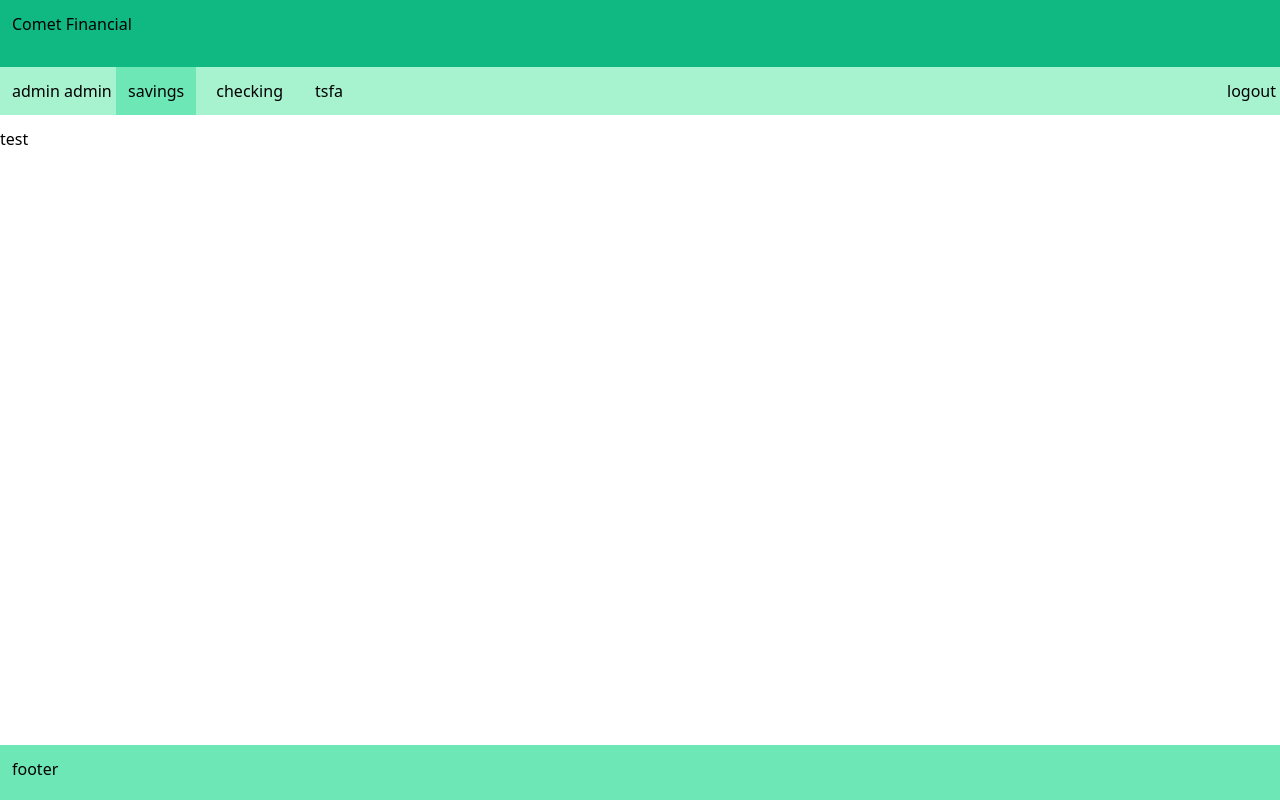
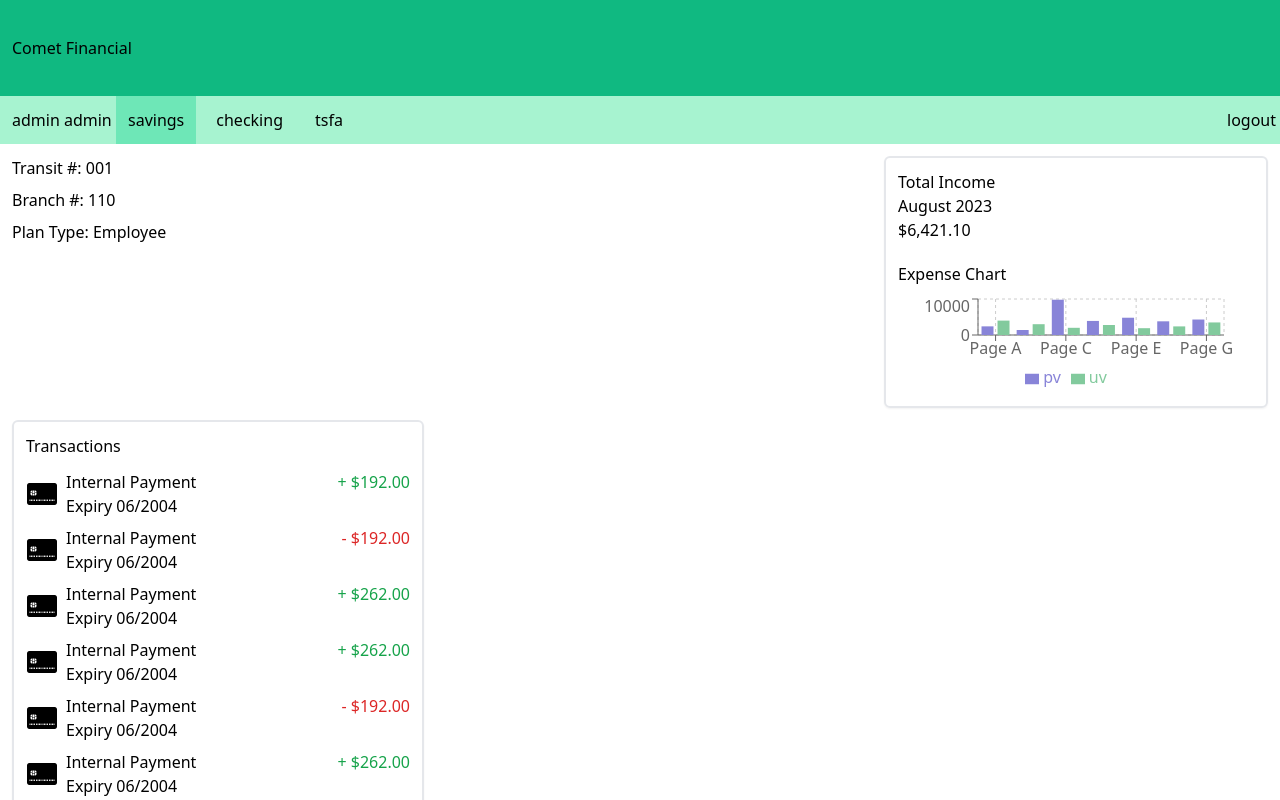
Before and after one commit to jrdnthedev/comet_financial, a Next.js app in the folder comet_frontend/: page /pages/savings in a window 1280 px wide. Before the commit this address had no page. Shown: the top 800 px of the page. Built offline with nearby package versions, Linux system fonts and the light colour scheme.

Commit message:
refactor: removed margins from transaction and account components, updated new page styles with

```diff
--- a/comet_frontend/app/components/accounts/accounts.tsx
+++ b/comet_frontend/app/components/accounts/accounts.tsx
@@ -17,7 +17,7 @@ export default function Account() {
     <>
       {accounts.map((account: Account, index: number) => (
         <div
-          className="rounded-md shadow-sm mx-2 sm:mx-0 inline-block sm:w-96 p-3 border-2 flex-1"
+          className="rounded-md shadow-sm inline-block sm:w-96 p-3 border-2 flex-1"
           key={index}
         >
           <h2>
--- a/comet_frontend/app/components/total_income/total_income.tsx
+++ b/comet_frontend/app/components/total_income/total_income.tsx
@@ -2,7 +2,7 @@ import Chart from "../chart/chart";
 
 export default function TotalIncome() {
   return (
-    <div className="rounded-md shadow-sm mx-2 sm:mx-0 inline-block sm:w-96 p-3 border-2">
+    <div className="rounded-md shadow-sm inline-block sm:w-96 p-3 border-2">
       <div>
         <h3>Total Income</h3>
         <p>August 2023</p>
--- a/comet_frontend/app/components/transactions/transactions.tsx
+++ b/comet_frontend/app/components/transactions/transactions.tsx
@@ -2,7 +2,7 @@ import Image from "next/image";
 
 export default function Transactions() {
   return (
-    <div className="rounded-md shadow-sm mx-2 sm:mx-0 inline-block p-3 border-2 flex flex-col relative">
+    <div className="rounded-md shadow-sm inline-block p-3 border-2 flex flex-col relative">
       <div className="mb-3">
         <h3>Transactions</h3>
       </div>
--- a/comet_frontend/app/layout.tsx
+++ b/comet_frontend/app/layout.tsx
@@ -19,7 +19,7 @@ export default function RootLayout({
     <html lang="en" className="h-full">
       <body className={[`$`, " min-h-full grid"].join("")}>
         <div className="grid min-h-full grid-rows-12 grid-cols-12">
-          <header className="bg-emerald-500 p-3 col-span-full">
+          <header className="bg-emerald-500 p-3 col-span-full grid items-center">
             Comet Financial
           </header>
           <StoreProvider>
--- a/comet_frontend/app/pages/checking/page.tsx
+++ b/comet_frontend/app/pages/checking/page.tsx
@@ -1,5 +1,8 @@
 "use client";
 import AccountNavbar from "@/app/components/account_info_navbar/account_info_navbar";
+import LoadingSpinner from "@/app/components/loading_spinner/loading_spinner";
+import TotalIncome from "@/app/components/total_income/total_income";
+import Transactions from "@/app/components/transactions/transactions";
 import { useAppSelector } from "@/app/lib/hooks";
 import { RootState } from "@/app/lib/store";
 import { useRouter } from "next/navigation";
@@ -11,15 +14,24 @@ export default function CheckingDetails() {
     (state: RootState) => state.login
   );
 
-  useEffect(() => {
-    if (!token) {
-      router.push("/");
-    }
-  }, [router, token]);
+  // useEffect(() => {
+  //   if (!token) {
+  //     router.push("/");
+  //   }
+  // }, [router, token]);
+
+  if (loading) {
+    return <LoadingSpinner />;
+  }
   return (
     <div>
       <AccountNavbar />
-      <section>test</section>
+      <section>
+        <TotalIncome />
+      </section>
+      <section>
+        <Transactions />
+      </section>
     </div>
   );
 }
--- a/comet_frontend/app/pages/dashboard/page.tsx
+++ b/comet_frontend/app/pages/dashboard/page.tsx
@@ -2,6 +2,7 @@
 import AccountNavbar from "@/app/components/account_info_navbar/account_info_navbar";
 import Account from "@/app/components/accounts/accounts";
 import Chart from "@/app/components/chart/chart";
+import LoadingSpinner from "@/app/components/loading_spinner/loading_spinner";
 import TotalIncome from "@/app/components/total_income/total_income";
 import Transactions from "@/app/components/transactions/transactions";
 import { useAppSelector } from "@/app/lib/hooks";
@@ -15,12 +16,15 @@ export default function DashBoard() {
     (state: RootState) => state.login
   );
 
-  useEffect(() => {
-    if (!token) {
-      router.push("/");
-    }
-  }, [router, token]);
+  // useEffect(() => {
+  //   if (!token) {
+  //     router.push("/");
+  //   }
+  // }, [router, token]);
 
+  if (loading) {
+    return <LoadingSpinner />;
+  }
   return (
     <div>
       <AccountNavbar />
--- a/comet_frontend/app/pages/savings/page.tsx
+++ b/comet_frontend/app/pages/savings/page.tsx
@@ -1,5 +1,8 @@
 "use client";
 import AccountNavbar from "@/app/components/account_info_navbar/account_info_navbar";
+import LoadingSpinner from "@/app/components/loading_spinner/loading_spinner";
+import TotalIncome from "@/app/components/total_income/total_income";
+import Transactions from "@/app/components/transactions/transactions";
 import { useAppSelector } from "@/app/lib/hooks";
 import { RootState } from "@/app/lib/store";
 import { useRouter } from "next/navigation";
@@ -11,15 +14,29 @@ export default function SavingsDetail() {
     (state: RootState) => state.login
   );
 
-  useEffect(() => {
-    if (!token) {
-      router.push("/");
-    }
-  }, [router, token]);
+  // useEffect(() => {
+  //   if (!token) {
+  //     router.push("/");
+  //   }
+  // }, [router, token]);
+
+  if (loading) {
+    return <LoadingSpinner />;
+  }
   return (
     <div>
       <AccountNavbar />
-      <section>test</section>
+      <section className="flex px-3 gap-2 mb-3 flex-col md:flex-row">
+        <div className="flex flex-1 flex-col gap-2">
+          <p>Transit #: 001</p>
+          <p>Branch #: 110</p>
+          <p>Plan Type: Employee</p>
+        </div>
+        <TotalIncome />
+      </section>
+      <section className="flex px-3 gap-2 mb-3 flex-col md:flex-row">
+        <Transactions />
+      </section>
     </div>
   );
 }
```
